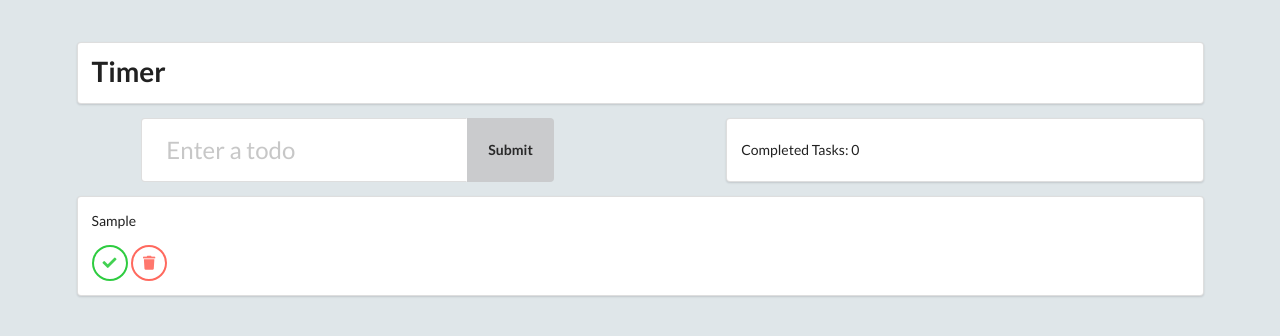
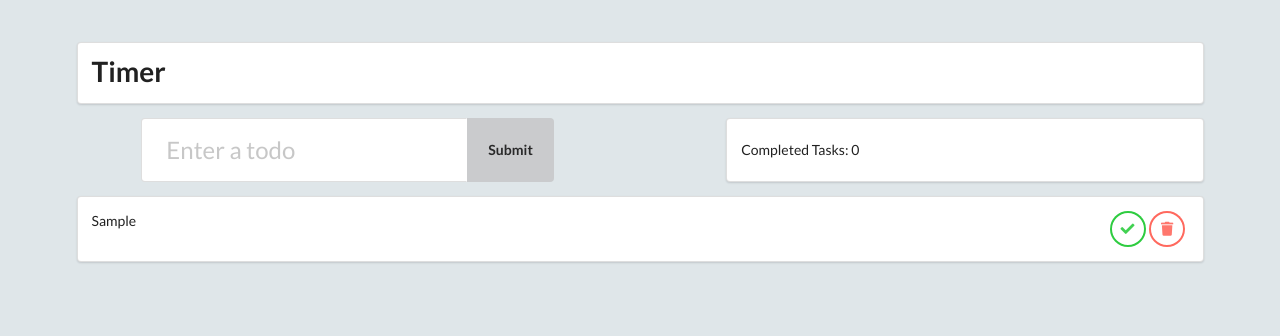
Before and after one commit to zachc92/react-productivity-app, a React (Create React App) app: page / in a window 1280 px wide. Both pictures are taken after typing "Sample" into the empty fields and a click on the button "Submit". Shown: the top 336 px of the page. Built offline with nearby package versions, Linux system fonts and the light colour scheme.

Commit message:
adjusted styling for added todos

```diff
--- a/src/App.js
+++ b/src/App.js
@@ -94,14 +94,25 @@ class App extends React.Component {
                     </div>
                 {this.state.todos.map((el) => {
                     return (
-                        <div className="ui segment row">
-                            <p key={el.id} data-key={el.id}>{el.task}</p>
-                            <button data-key={el.id} onClick={this.onComplete} className="circular ui icon inverted green button">
-                                <i class="check icon"></i>
-                            </button>
-                            <button data-key={el.id} onClick={this.onDelete} className="circular ui icon inverted red button">
-                                <i class="trash icon"></i>
-                            </button>
+                        <div className="ui segment row todo-containers">
+                            <p
+                                key={el.id}
+                                data-key={el.id}
+                            >
+                                {el.task}
+                            </p>
+                            <span className="button-container">
+                                <button
+                                    data-key={el.id}
+                                    onClick={this.onComplete}
+                                    className="circular ui icon inverted green button"
+                                >
+                                    <i class="check icon"></i>
+                                </button>
+                                <button data-key={el.id} onClick={this.onDelete} className="circular ui icon inverted red button">
+                                    <i class="trash icon"></i>
+                                </button>
+                            </span>
                         </div>
                     )
                     })}
--- a/src/styles/styles.scss
+++ b/src/styles/styles.scss
@@ -10,3 +10,11 @@ body {
 #main-body {
     margin-top: 3rem;
 }
+
+
+
+.todo-containers {
+    display: flex !important;
+    flex-wrap: nowrap;
+    justify-content: space-between;
+}
```
